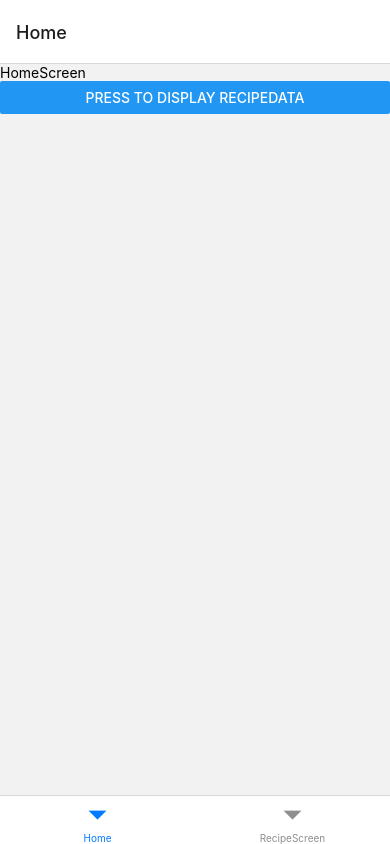
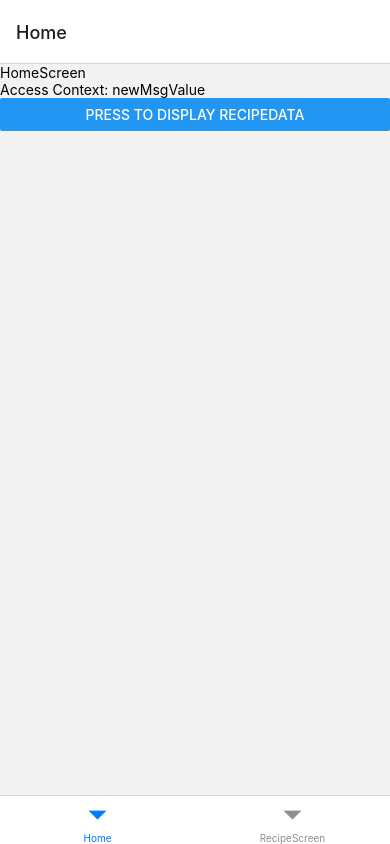
Before and after one commit to CapSap/apaMakan, a React Native app: screen /Home in a window 390 px wide. Built offline with nearby package versions, Linux system fonts and the light colour scheme.

Commit message:
Accessed and displayed AppContext in HomeScreen

```diff
--- a/src/components/HomeScreen.tsx
+++ b/src/components/HomeScreen.tsx
@@ -2,6 +2,7 @@ import React, {useState} from 'react';
 import {Text, View, ScrollView, Button} from 'react-native';
 import {HomeProps} from './BottomTabs.navigator';
 import {Recipe} from '../types';
+import {useAppContext} from '../App.provider';
 
 export const HomeScreen = ({route}: HomeProps) => {
   const recipeData: Recipe[] = route.params.data;
@@ -21,6 +22,7 @@ const DisplayRecipeData = (props: {recipes: Recipe[]}) => {
 
   return (
     <ScrollView>
+      <Text>Access Context: {useAppContext().msg}</Text>
       <Button
         title={buttonTitle}
         onPress={() => {
```
